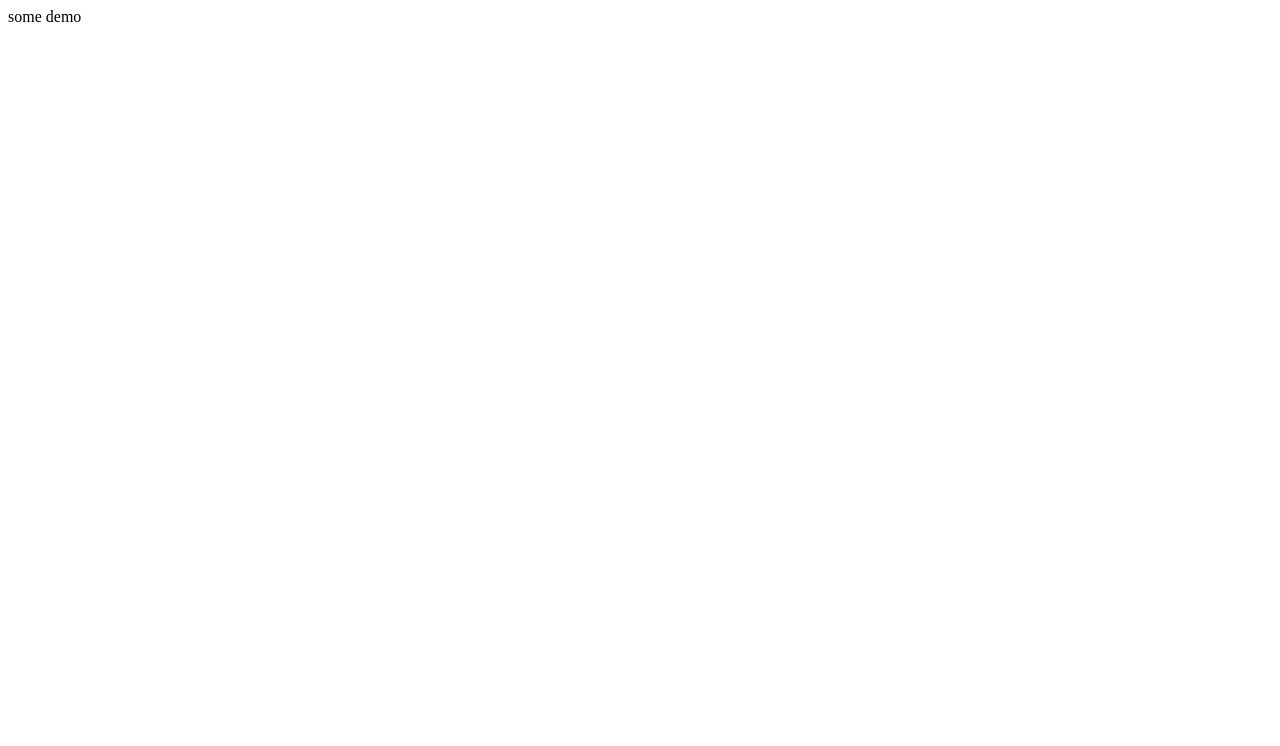
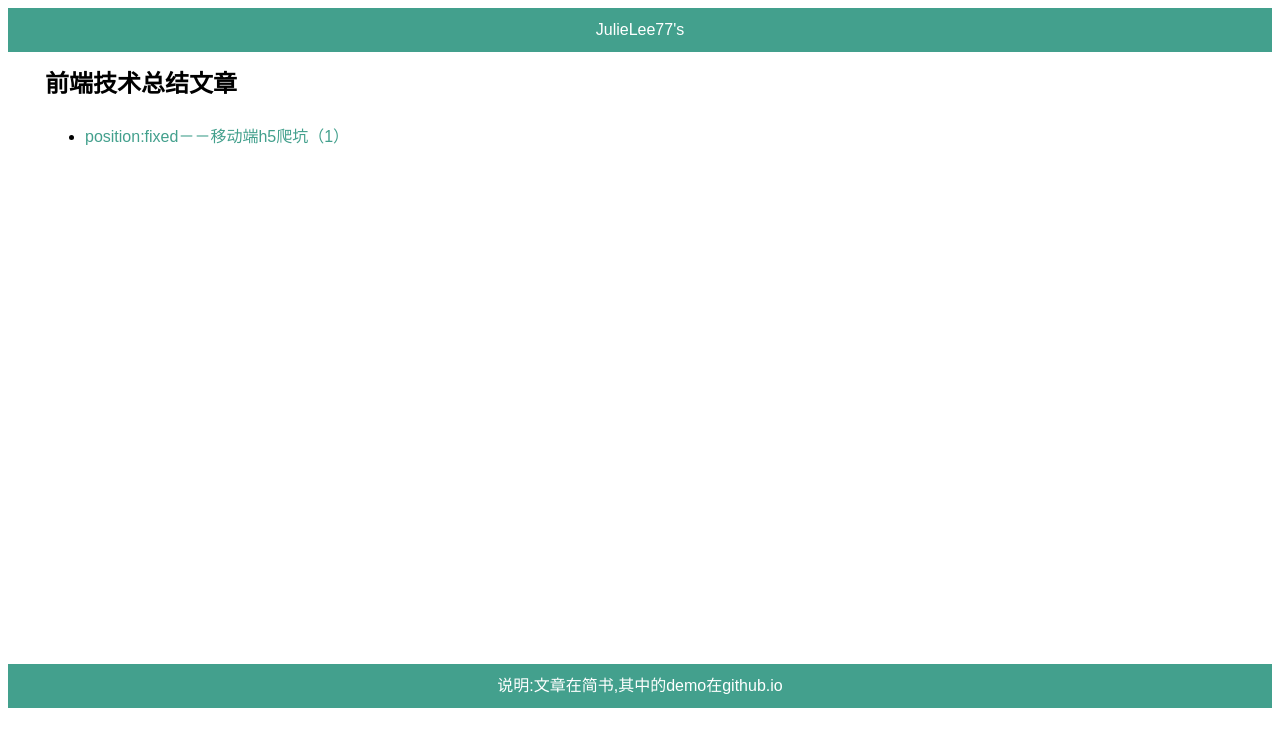
Before and after one commit to JulieLee77/demo, a plain HTML site: page index.html in a window 1280 px wide. Drawn offline with Linux system fonts and the light colour scheme.

Commit message:
modify index

```diff
--- a/css/0001.css
+++ b/css/0001.css
@@ -1,3 +1,6 @@
+body {
+  font-family: 'Miscosoft Yahei', Arial;
+}
 header,
 footer {
   position: absolute;
--- /dev/null
+++ b/css/index.css
@@ -0,0 +1,26 @@
+body {
+  font-family: 'Miscosoft Yahei', Arial;
+}
+header,
+footer {
+  line-height: 44px;
+  background: #43a08d;
+  color: #fff;
+  text-align: center;
+}
+.main-wrapper {
+  max-width: 1190px;
+  margin: 0 auto;
+  min-height: 600px;
+}
+.main-wrapper h2,
+.main-wrapper ul {
+  margin: 12px 0;
+}
+.main-wrapper ul {
+  margin-top: 24px;
+}
+a {
+  text-decoration: none;
+  color: #43a08d;
+}
--- a/index.html
+++ b/index.html
@@ -2,9 +2,23 @@
 <html lang="en">
 <head>
   <meta charset="UTF-8">
+  <meta name="viewport" content="width=device-width,initial-scale=1,maximum-scale=1,user-scalable=0">
   <title>demo</title>
+  <link rel="stylesheet" href="css/index.css">
 </head>
 <body>
-some demo
+<header>
+  JulieLee77's
+</header>
+<section class="main-wrapper">
+  <h2>前端技术总结文章</h2>
+  <ul>
+    <li><a href="http://www.jianshu.com/p/cc37a15d3738">position:fixed－－移动端h5爬坑（1）</a></li>
+  </ul>
+</section>
+
+<footer>
+  说明:文章在简书,其中的demo在github.io
+</footer>
 </body>
 </html>
```
Also changed, not shown: css/variables.css (added), 3 other files.
